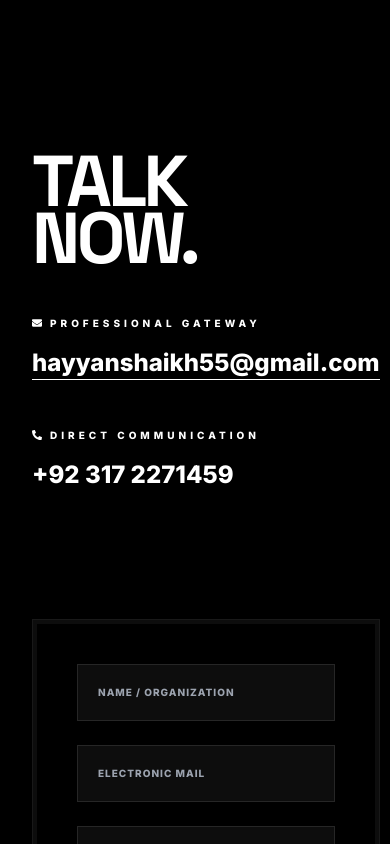
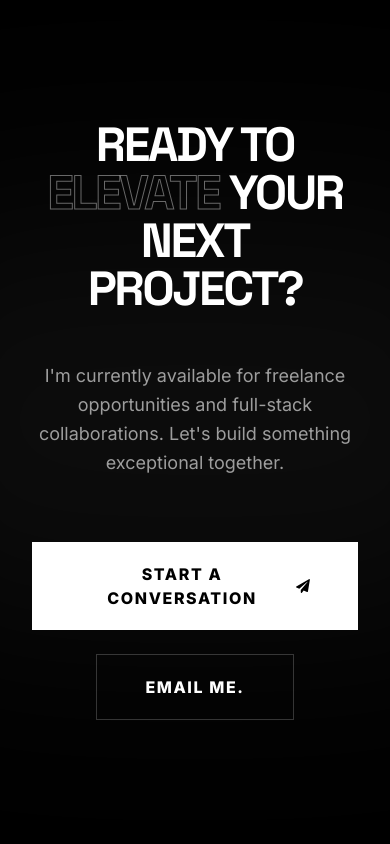
Before and after one commit to Hayyanshaikh/portfolio, a Next.js app: page / in a window 390 px wide. Shown: the part 8920-9764 px from the top of the page. Built offline with nearby package versions, Linux system fonts and the light colour scheme.

Commit message:
Add high-impact CTA section for client conversion

```diff
--- a/app/page.tsx
+++ b/app/page.tsx
@@ -8,6 +8,7 @@ import Experience from "@/components/sections/Experience";
 import Skills from "@/components/sections/Skills";
 import Projects from "@/components/sections/Projects";
 import Testimonials from "@/components/sections/Testimonials";
+import CTA from "@/components/sections/CTA";
 import Contact from "@/components/sections/Contact";
 import Footer from "@/components/sections/Footer";
 
@@ -35,6 +36,7 @@ export default function Home() {
       <Skills />
       <Projects />
       <Testimonials />
+      <CTA />
       <Contact />
       <Footer />
     </>
--- /dev/null
+++ b/components/sections/CTA.tsx
@@ -0,0 +1,41 @@
+import React from "react";
+import { FaPaperPlane } from "react-icons/fa";
+
+export default function CTA() {
+  return (
+    <section className="relative py-32 px-8 overflow-hidden">
+      {/* Background decoration */}
+      <div className="absolute top-1/2 left-1/2 -translate-x-1/2 -translate-y-1/2 w-[800px] h-[400px] bg-white/5 blur-[120px] rounded-full pointer-events-none" />
+
+      <div className="max-w-4xl mx-auto text-center relative z-10">
+        <h2 className="font-heading text-5xl md:text-7xl font-bold uppercase mb-12 tracking-tighter">
+          Ready to <span className="text-stroke">elevate</span> your <br /> next project?
+        </h2>
+
+        <p className="text-white/60 text-lg md:text-xl mb-16 max-w-2xl mx-auto leading-relaxed">
+          I'm currently available for freelance opportunities and full-stack collaborations. Let's build something exceptional together.
+        </p>
+
+        <div className="flex flex-col md:flex-row gap-6 justify-center items-center">
+          <a
+            href="#contact"
+            className="group relative px-12 py-5 bg-white text-black font-bold uppercase tracking-widest overflow-hidden transition-transform hover:scale-105 active:scale-95"
+          >
+            <span className="relative z-10 flex items-center gap-3">
+              Start a Conversation
+              <FaPaperPlane className="w-4 h-4 group-hover:translate-x-1 group-hover:-translate-y-1 transition-transform" />
+            </span>
+            <div className="absolute inset-0 bg-black/10 translate-y-full group-hover:translate-y-0 transition-transform duration-300" />
+          </a>
+
+          <a
+            href="mailto:contact@example.com"
+            className="px-12 py-5 border border-white/20 hover:border-white text-white font-bold uppercase tracking-widest transition-colors active:scale-95"
+          >
+            Email Me.
+          </a>
+        </div>
+      </div>
+    </section>
+  );
+}
```
